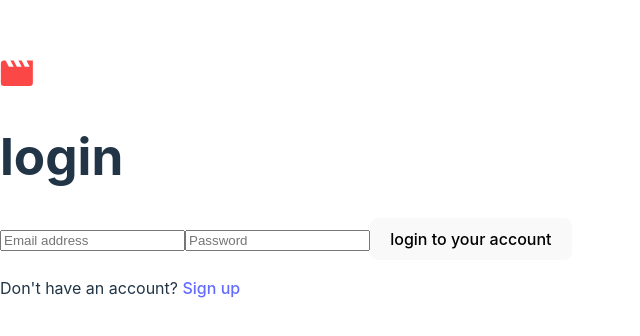
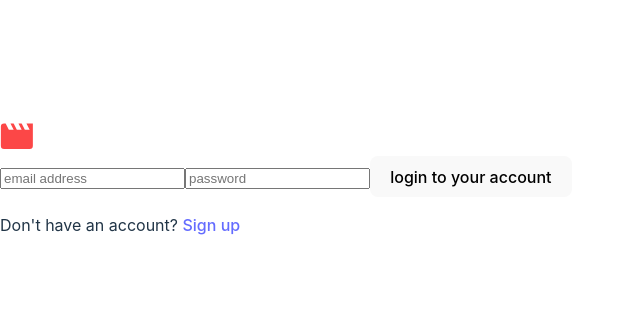
Before and after one commit to JorgeAMendoza/entertainment-web-app, a React (Vite) app in the folder client/: page /login in a window 1280 px wide. Shown: the part 212-548 px from the top of the page, without its empty margins (0-640 px from the left). Built offline with nearby package versions, Linux system fonts and the light colour scheme.

Commit message:
installed formik, created props for the login form and created login form that on submit, will log the values

```diff
--- a/client/package.json
+++ b/client/package.json
@@ -16,12 +16,14 @@
     "@apollo/client": "^3.6.9",
     "@types/react-router-dom": "^5.3.3",
     "dotenv": "^16.0.2",
+    "formik": "^2.2.9",
     "graphql": "^16.6.0",
     "graphql-tag": "^2.12.6",
     "react": "^18.2.0",
     "react-dom": "^18.2.0",
     "react-router-dom": "^6.4.1",
-    "styled-components": "^5.3.5"
+    "styled-components": "^5.3.5",
+    "yup": "^0.32.11"
   },
   "devDependencies": {
     "@graphql-codegen/cli": "^2.12.0",
--- /dev/null
+++ b/client/src/components/TextField/TextField.tsx
@@ -0,0 +1,22 @@
+import { useField } from 'formik';
+import { LoginForm } from '../../types/form-props';
+
+interface TextFieldProps {
+  name: keyof LoginForm;
+  type: 'text' | 'password';
+  id: TextFieldProps['name'];
+  placeholder: string;
+}
+
+const TextField = (props: TextFieldProps) => {
+  const [field, meta] = useField(props.name);
+
+  return (
+    <>
+      <input {...field} {...props} />
+      {meta.touched && meta.error ? <p>{meta.error}</p> : null}
+    </>
+  );
+};
+
+export default TextField;
--- a/client/src/main.tsx
+++ b/client/src/main.tsx
@@ -4,7 +4,7 @@ import { ApolloClient, InMemoryCache, ApolloProvider } from '@apollo/client';
 import { GRAPHQL_URI } from '../utils/config';
 import './index.css';
 import { createBrowserRouter, RouterProvider } from 'react-router-dom';
-import WelcomePage from './routes/welcome';
+import WelcomePage from './routes/Welcome';
 import LoginRoute from './routes/LoginRoute';
 import SignUpRoute from './routes/SignUpRoute';
 import ErrorPage from './routes/ErrorPage/ErrorPage';
--- a/client/src/routes/LoginRoute.tsx
+++ b/client/src/routes/LoginRoute.tsx
@@ -1,5 +1,13 @@
+import { Formik, Form } from 'formik';
+import { LoginForm } from '../types/form-props';
+import TextField from '../components/TextField/TextField';
+import { Link } from 'react-router-dom';
 import logoIcon from '../assets/logo.svg';
-import { Link } from 'react-router-dom';
+
+const initialValues: LoginForm = {
+  email: '',
+  password: '',
+};
 
 const LoginRoute = () => {
   return (
@@ -8,19 +16,33 @@ const LoginRoute = () => {
         <img src={logoIcon} alt="entertainment logo" />
       </div>
 
-      <div>
-        <h1>login</h1>
-        <form>
+      <Formik
+        initialValues={initialValues}
+        onSubmit={(values) => {
+          console.log('Submitting form');
+          console.log('values');
+        }}
+      >
+        <Form>
           <label>
-            <input type="text" placeholder="Email address" />
+            <TextField
+              name="email"
+              type="text"
+              id="email"
+              placeholder="email address"
+            />
           </label>
           <label>
-            <input type="password" placeholder="Password" />
+            <TextField
+              name="password"
+              type="password"
+              id="password"
+              placeholder="password"
+            />
           </label>
-
-          <button>login to your account</button>
-        </form>
-      </div>
+          <button type="submit">login to your account</button>
+        </Form>
+      </Formik>
 
       <p>
         Don&apos;t have an account? <Link to="/sign-up">Sign up</Link>
--- /dev/null
+++ b/client/src/types/form-props.ts
@@ -0,0 +1,10 @@
+export interface LoginForm {
+  email: string;
+  password: string;
+}
+
+export interface SignUpForm {
+  email: string;
+  password: string;
+  name: string;
+}
```
Also changed, not shown: 1 other file (tests, documents, lock files or other folders).
